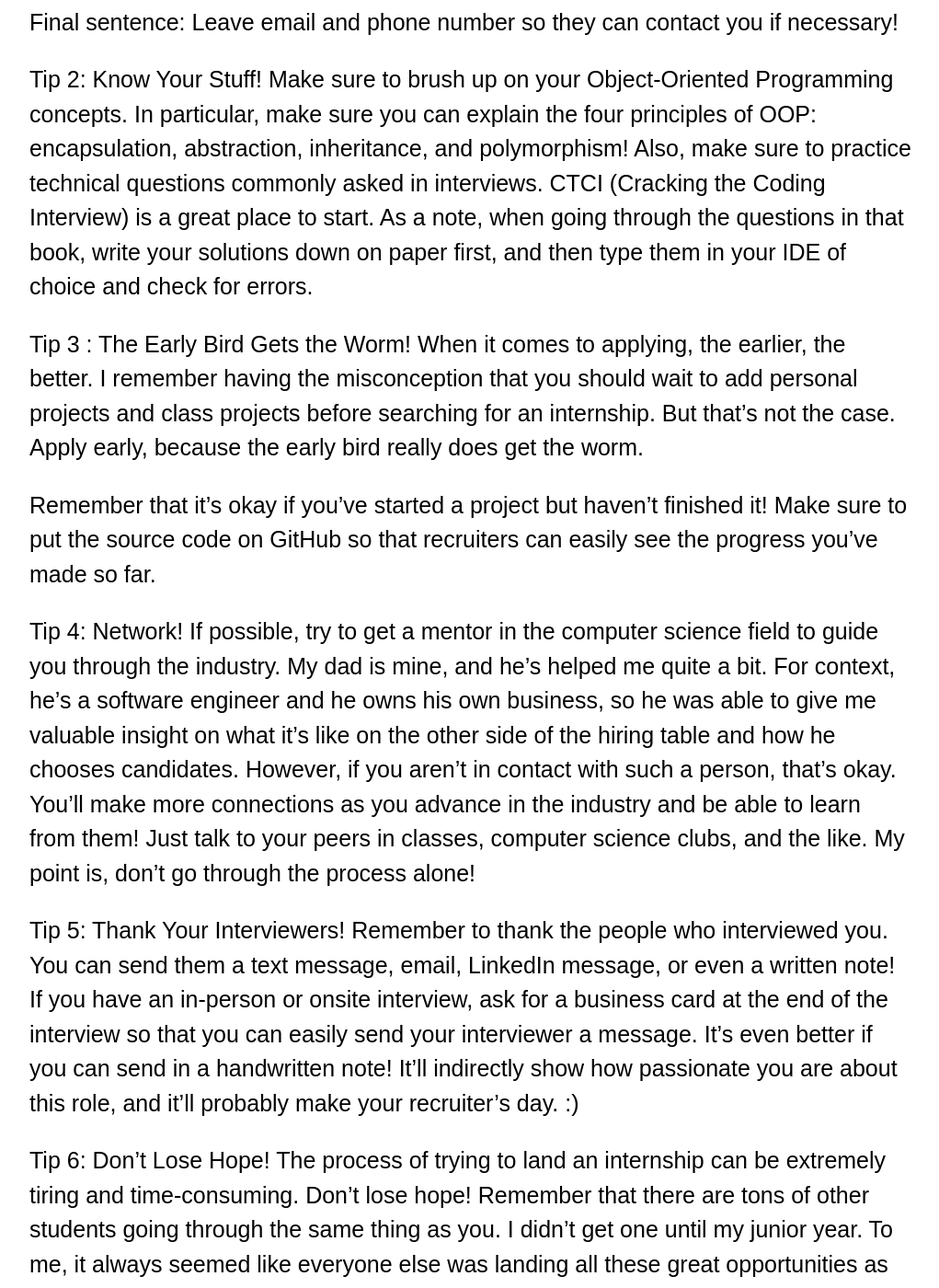
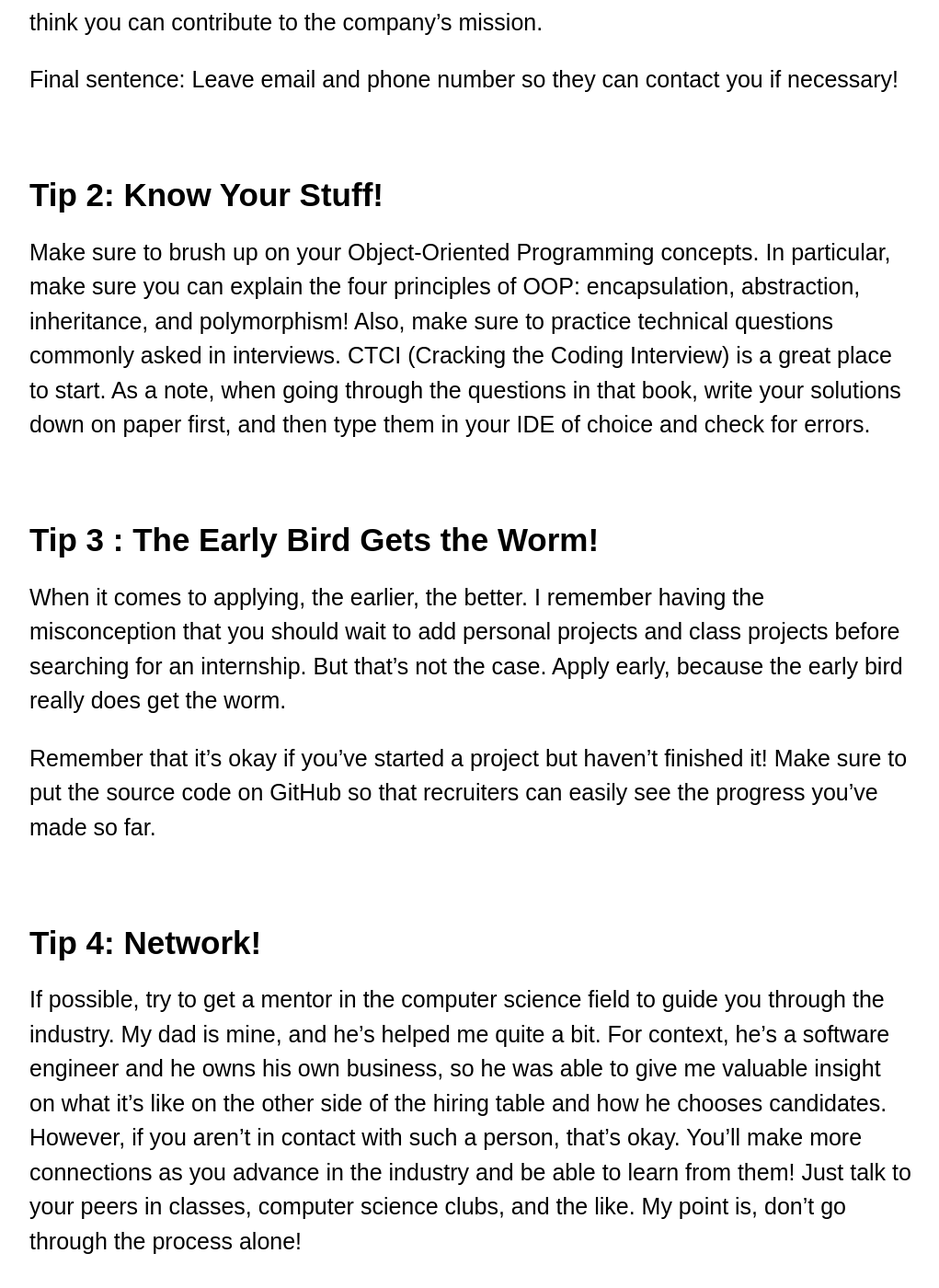
Before and after one commit to skapur12/skapur12.github.io, a Jekyll site: the page built from _posts/2020-02-16-How-To-Land-Your-First-Software-Engineering-Internship.md, in a window 1280 px wide and 1400 px high, scrolled down 1246 px. Shown: the whole window at 92% size, without its empty margins (128-1149 px from the left). Built offline with Jekyll 4.4.1, drawn with Linux system fonts in a browser that asks for light colours; nearby versions of some CDN libraries; comment, search, counter and statistics services are not loaded; some of the changed text lies outside the part shown.

Commit message:
Updated sub-heading formatting

```diff
--- a/_posts/2020-02-16-How-To-Land-Your-First-Software-Engineering-Internship.md
+++ b/_posts/2020-02-16-How-To-Land-Your-First-Software-Engineering-Internship.md
@@ -6,7 +6,10 @@ date: 2020-02-16
 
 Hi there! It’s me, Sanjana, back again, this time with some tips on landing your first software engineering internship! I recently went through this process and learned quite a few things along the way. In this post, I’ll give you a few tips on landing one of these internships.
 
-Tip 1: Write a Cover Letter!
+<br>
+<div class="BlogSize">
+  <b> Tip 1: Write a Cover Letter!  </b>
+</div>
 
 The cover letter is a way to differentiate yourself from all of the other candidates applying for that same job. Many, many people will often apply for a job posted online, so a well-crafted cover letter can set you apart from the sea of qualified candidates. It is also a good way to show that you’re truly interested in this company and are not just throwing your resume at any company and seeing what sticks.
 
@@ -22,24 +25,46 @@ Paragraph 3: Wrap it up by stating why the company should hire you and how you t
 
 Final sentence: Leave email and phone number so they can contact you if necessary!
 
-Tip 2: Know Your Stuff!
+<br>
+<div class="BlogSize">
+  <b> Tip 2: Know Your Stuff!  </b>
+</div>
+
 Make sure to brush up on your Object-Oriented Programming concepts. In particular, make sure you can explain the four principles of OOP: encapsulation, abstraction, inheritance, and polymorphism!
 Also, make sure to practice technical questions commonly asked in interviews. CTCI (Cracking the Coding Interview) is a great place to start. As a note, when going through the questions in that book, write your solutions down on paper first, and then type them in your IDE of choice and check for errors.
 
-Tip 3 : The Early Bird Gets the Worm!
+
+<br>
+<div class="BlogSize">
+  <b> Tip 3 : The Early Bird Gets the Worm!  </b>
+</div>
+
 When it comes to applying, the earlier, the better. I remember having the misconception that you should wait to add personal projects and class projects before searching for an internship. But that’s not the case. Apply early, because the early bird really does get the worm.
 
 Remember that it’s okay if you’ve started a project but haven’t finished it! Make sure to put the source code on GitHub so that recruiters can easily see the progress you’ve made so far.
 
-Tip 4: Network!
+<br>
+<div class="BlogSize">
+  <b> Tip 4: Network!  </b>
+</div>
+
 If possible, try to get a mentor in the computer science field to guide you through the industry. My dad is mine, and he’s helped me quite a bit. For context, he’s a software engineer and he owns his own business, so he was able to give me valuable insight on what it’s like on the other side of the hiring table and how he chooses candidates.
 However, if you aren’t in contact with such a person, that’s okay. You’ll make more connections as you advance in the industry and be able to learn from them! Just talk to your peers in classes, computer science clubs, and the like. My point is, don’t go through the process alone!
 
-Tip 5: Thank Your Interviewers!
+<br>
+<div class="BlogSize">
+  <b> Tip 5: Thank Your Interviewers!  </b>
+</div>
+
 Remember to thank the people who interviewed you. You can send them a text message, email, LinkedIn message, or even a written note!
 If you have an in-person or onsite interview, ask for a business card at the end of the interview so that you can easily send your interviewer a message. It’s even better if you can send in a handwritten note! It’ll indirectly show how passionate you are about this role, and it’ll probably make your recruiter’s day. :)
 
-Tip 6: Don’t Lose Hope!
+
+<br>
+<div class="BlogSize">
+  <b> Tip 6: Don't Lose Hope!  </b>
+</div>
+
 The process of trying to land an internship can be extremely tiring and time-consuming. Don’t lose hope! Remember that there are tons of other students going through the same thing as you. I didn’t get one until my junior year. To me, it always seemed like everyone else was landing all these great opportunities as sophomores and even as freshmen while I was left out. But don’t worry! Keep putting in effort and your time will come!
 
 Also, remember that it’s not the end of the world if you don’t get an internship. There are so many other things that you can do over your summer break. You could study abroad, take some summer classes, work at a summer job, work on a personal project, etc. etc.
```
